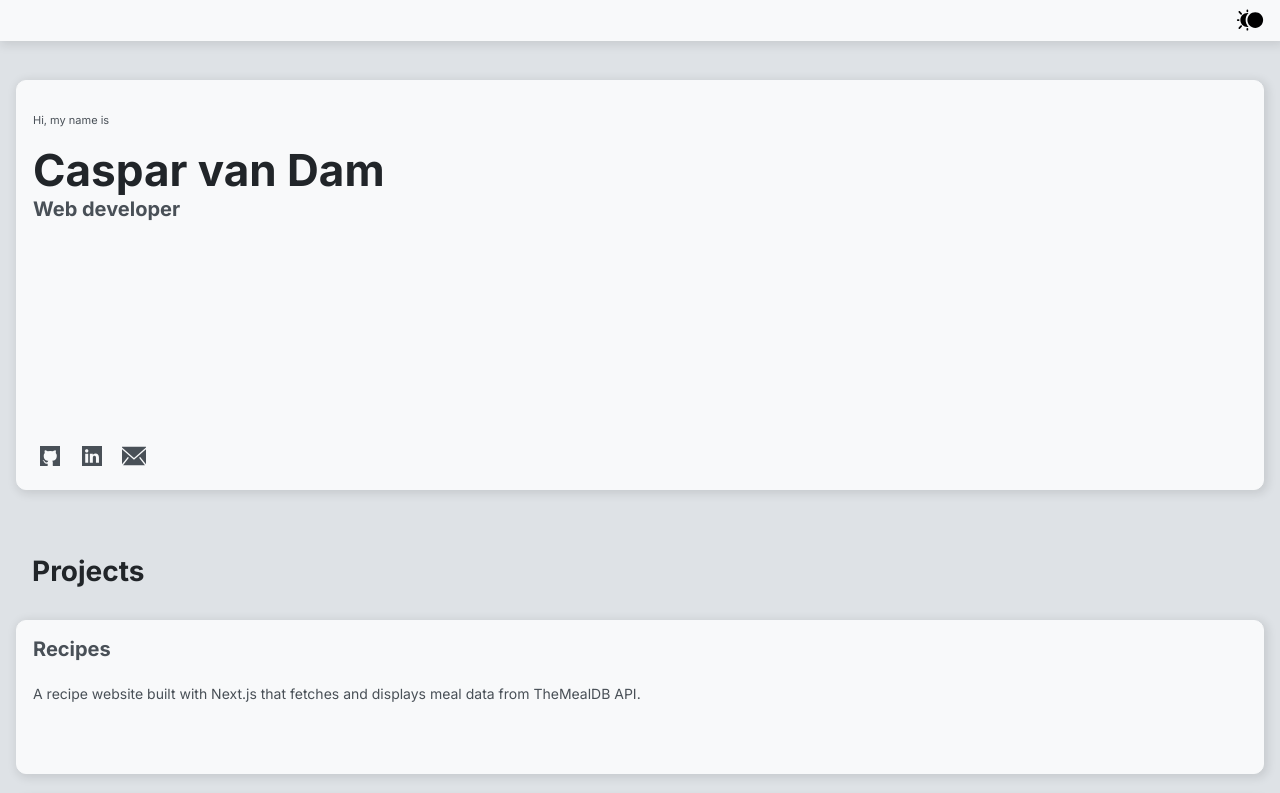
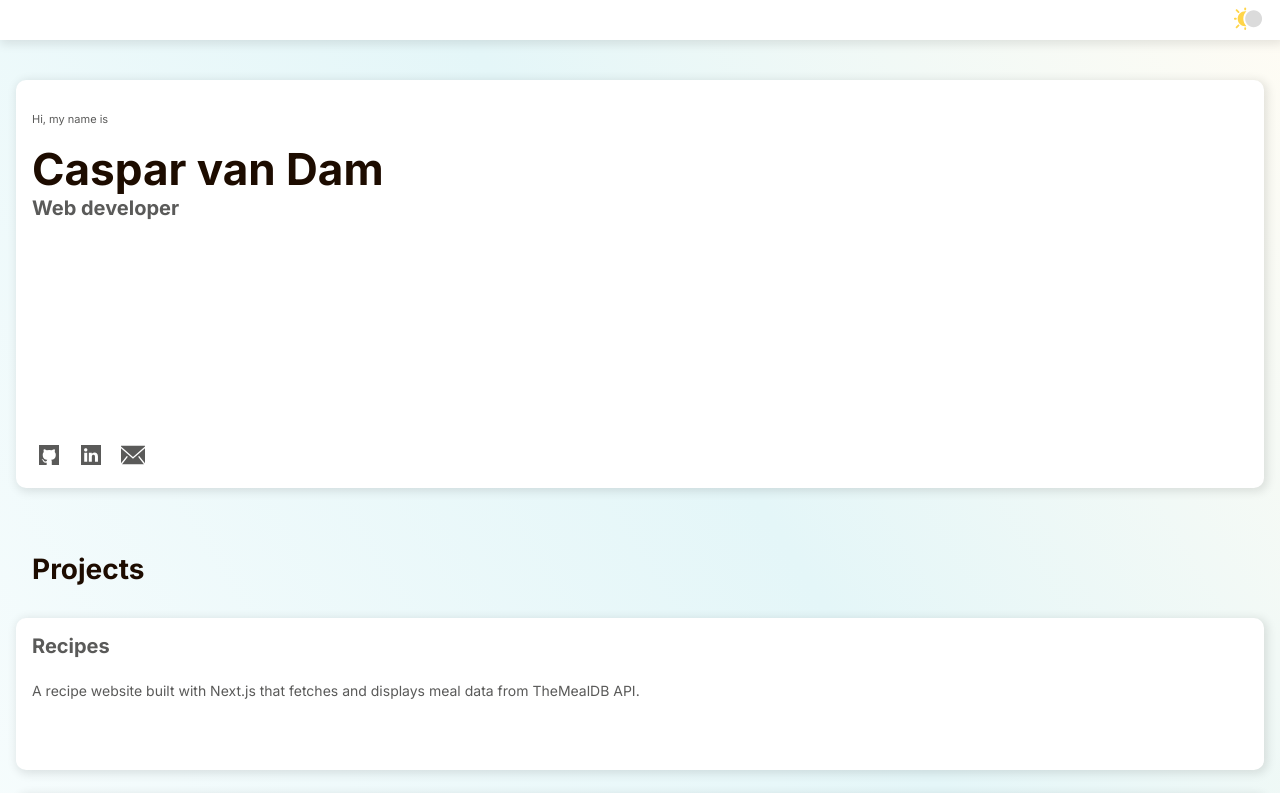
Before and after one commit to crvdam/portfolio_v3, a React (Vite) app in the folder portfolio_v3/: page / in a window 1280 px wide. Shown: the top 793 px of the page. Built offline with nearby package versions, Linux system fonts and the light colour scheme.

Commit message:
added color changer logic to app and header

```diff
--- a/portfolio_v3/src/App.tsx
+++ b/portfolio_v3/src/App.tsx
@@ -2,10 +2,201 @@ import "./App.css";
 import Header from "./Header/Header";
 import Main from "./Main/Main";
 import Footer from "./Footer/Footer";
-import { useState } from "react";
+import { useState, useEffect } from "react";
 
 function App() {
-  const [sliderPercentage, setSliderPercentage] = useState(0);
+  const [sliderPercentage, setSliderPercentage] = useState(() => {
+    const isDarkMode = window.matchMedia(
+      "(prefers-color-scheme: dark)",
+    ).matches;
+    return isDarkMode ? 25 : 75;
+  });
+
+  // Define 4 color presets (each with multiple CSS variables)
+  const presets = [
+    {
+      "--bg-gradient-1": "hsl(211.6, 44.2%, 91.6%)",
+      "--bg-gradient-2": "hsl(49, 68.4%, 57.8%)",
+      "--bg-gradient-3": "hsl(11.3, 75.1%, 47.3%)",
+      "--bg-secondary": "hsl(37.1, 100%, 93.3%)",
+      "--clr-header": "hsl(24.8, 100%, 5.7%)",
+      "--clr-text": "hsl(60, 0.6%, 35.1%)",
+    },
+    {
+      "--bg-gradient-1": "hsl(244, 89%, 7%)",
+      "--bg-gradient-2": "hsl(253.3, 100%, 3.5%)",
+      "--bg-gradient-3": "hsl(231.4, 100%, 2.7%)",
+      "--bg-secondary": "hsl(229, 30%, 22%)",
+      "--clr-header": "hsl(0, 0%, 97%)",
+      "--clr-text": "hsl(240, 6%, 89%)",
+    },
+    {
+      "--bg-gradient-1": "hsl(210, 4.3%, 9%)",
+      "--bg-gradient-2": "hsl(231.1, 32.3%, 37.1%)",
+      "--bg-gradient-3": "hsl(41.4, 12.1%, 46.9%)",
+      "--bg-secondary": "hsl(229, 30%, 22%)",
+      "--clr-header": "hsl(0, 0%, 91%)",
+      "--clr-text": "hsl(250, 18.2%, 74.1%)",
+    },
+    {
+      "--bg-gradient-1": "hsl(180, 100%, 99.8%)",
+      "--bg-gradient-2": "hsl(186, 58.8%, 93.3%))",
+      "--bg-gradient-3": "hsl(43.6, 100%, 97.8%)",
+      "--bg-secondary": "hsl(0, 0%, 100%)",
+      "--clr-header": "hsl(24.8, 100%, 5.7%)",
+      "--clr-text": "hsl(60, 0.6%, 35.1%)",
+    },
+  ];
+
+  const segmentBoundaries = [0, 25, 50, 75, 100];
+
+  // Helper function to convert HSL to RGB
+  const hslToRgb = (h, s, l) => {
+    s = s / 100;
+    l = l / 100;
+
+    const c = (1 - Math.abs(2 * l - 1)) * s;
+    const x = c * (1 - Math.abs(((h / 60) % 2) - 1));
+    const m = l - c / 2;
+
+    let r = 0,
+      g = 0,
+      b = 0;
+
+    if (0 <= h && h < 60) {
+      r = c;
+      g = x;
+      b = 0;
+    } else if (60 <= h && h < 120) {
+      r = x;
+      g = c;
+      b = 0;
+    } else if (120 <= h && h < 180) {
+      r = 0;
+      g = c;
+      b = x;
+    } else if (180 <= h && h < 240) {
+      r = 0;
+      g = x;
+      b = c;
+    } else if (240 <= h && h < 300) {
+      r = x;
+      g = 0;
+      b = c;
+    } else if (300 <= h && h < 360) {
+      r = c;
+      g = 0;
+      b = x;
+    }
+
+    return {
+      r: Math.round((r + m) * 255),
+      g: Math.round((g + m) * 255),
+      b: Math.round((b + m) * 255),
+    };
+  };
+
+  // Helper function to convert RGB to HSL
+  const rgbToHsl = (r, g, b) => {
+    r /= 255;
+    g /= 255;
+    b /= 255;
+
+    const max = Math.max(r, g, b);
+    const min = Math.min(r, g, b);
+    let h,
+      s,
+      l = (max + min) / 2;
+
+    if (max === min) {
+      h = s = 0;
+    } else {
+      const d = max - min;
+      s = l > 0.5 ? d / (2 - max - min) : d / (max + min);
+
+      switch (max) {
+        case r:
+          h = ((g - b) / d + (g < b ? 6 : 0)) / 6;
+          break;
+        case g:
+          h = ((b - r) / d + 2) / 6;
+          break;
+        case b:
+          h = ((r - g) / d + 4) / 6;
+          break;
+      }
+      h *= 360;
+    }
+
+    return { h, s: s * 100, l: l * 100 };
+  };
+
+  // Helper function to parse HSL string into components
+  const parseHSL = (hslString) => {
+    const match = hslString.match(
+      /hsl\((\d+\.?\d*),\s*(\d+\.?\d*)%,\s*(\d+\.?\d*)%\)/,
+    );
+    if (match) {
+      return {
+        h: parseFloat(match[1]),
+        s: parseFloat(match[2]),
+        l: parseFloat(match[3]),
+      };
+    }
+    return { h: 0, s: 0, l: 0 };
+  };
+
+  // Interpolate using RGB color space
+  const interpolateRGB = (color1, color2, factor) => {
+    const hsl1 = parseHSL(color1);
+    const hsl2 = parseHSL(color2);
+
+    const rgb1 = hslToRgb(hsl1.h, hsl1.s, hsl1.l);
+    const rgb2 = hslToRgb(hsl2.h, hsl2.s, hsl2.l);
+
+    const r = Math.round(rgb1.r + (rgb2.r - rgb1.r) * factor);
+    const g = Math.round(rgb1.g + (rgb2.g - rgb1.g) * factor);
+    const b = Math.round(rgb1.b + (rgb2.b - rgb1.b) * factor);
+
+    const hsl = rgbToHsl(r, g, b);
+    return `hsl(${hsl.h}, ${hsl.s}%, ${hsl.l}%)`;
+  };
+
+  useEffect(() => {
+    // Find which segment we're in
+    let segment = 0;
+    for (let i = 0; i < segmentBoundaries.length - 1; i++) {
+      if (
+        sliderPercentage >= segmentBoundaries[i] &&
+        sliderPercentage <= segmentBoundaries[i + 1]
+      ) {
+        segment = i;
+        break;
+      }
+    }
+
+    // For continuous loop: wrap from last preset back to first
+    const nextSegment = (segment + 1) % presets.length;
+
+    // Calculate interpolation factor (0 to 1) within the current segment
+    const segmentStart = segmentBoundaries[segment];
+    const segmentEnd = segmentBoundaries[segment + 1];
+    const segmentSize = segmentEnd - segmentStart;
+    const factor = (sliderPercentage - segmentStart) / segmentSize;
+
+    const currentPreset = presets[segment];
+    const nextPreset = presets[nextSegment];
+
+    // Interpolate and set each CSS variable using RGB interpolation
+    Object.keys(currentPreset).forEach((varName) => {
+      const interpolatedColor = interpolateRGB(
+        currentPreset[varName],
+        nextPreset[varName],
+        factor,
+      );
+      document.documentElement.style.setProperty(varName, interpolatedColor);
+    });
+  }, [sliderPercentage]);
 
   return (
     <>
--- a/portfolio_v3/src/Header/Header.css
+++ b/portfolio_v3/src/Header/Header.css
@@ -8,38 +8,77 @@ header {
   background-color: var(--bg-secondary);
   box-shadow: var(--box-shadow);
   border-bottom: 1px solid var(--clr-border);
-
-  svg {
-    height: 100%;
-    width: 100%;
-  }
 }
 
 .spacer {
   height: 4rem;
 }
 
-.slider-wrapper {
-  position: fixed;
-  right: 1rem;
-  top: 3.5rem;
-  padding: 2rem;
-  background-color: var(--bg-secondary);
+.colorchange-wrapper {
+  height: 120px;
+  width: 120px;
+  transform: translate(-5px, 100px);
+  margin-right: 1rem;
+  background: var(--bg-secondary);
+  border-radius: var(--border-radius);
   box-shadow: var(--box-shadow);
-  border-radius: var(--border-radius);
-  transform: scale(0);
   transform-origin: top right;
-  transition: transform 0.2s cubic-bezier(0.4, 0, 0.2, 1);
+  transition: transform 0.4s cubic-bezier(0.34, 1.56, 0.64, 1);
+
+  svg {
+    height: 100%;
+    width: 100%;
+  }
+
+  path.sun {
+    fill: rgb(255, 213, 73);
+  }
+
+  path.moon {
+    fill: rgb(219, 219, 219);
+  }
 }
 
-.slider-wrapper.active {
-  transition: transform 0.4s cubic-bezier(0.34, 1.56, 0.64, 1);
-  transform: scale(1);
+.colorchange-wrapper.minimized {
+  border-radius: unset;
+  box-shadow: unset;
+  transform: scale(0.25) translate(0, 170px);
+  transition: transform 0.2s cubic-bezier(0.4, 0, 0.2, 1);
+
+  .button-wrapper {
+    transform: scale(3) translate(-8px, -5px);
+  }
+}
+
+.button-wrapper {
+  height: 40px;
+  width: 40px;
+  position: absolute;
+  top: 50%;
+  left: 50%;
+  transform: translate(-50%, -50%);
+  transition: transform 0.2s cubic-bezier(0.4, 0, 0.2, 1);
+  z-index: 1;
 }
 
 .button-show-slider {
-  margin-right: 1rem;
-  height: 28px;
-  width: 28px;
-  z-index: 1;
+  height: 100%;
+  width: 100%;
 }
+
+.slider-wrapper {
+  position: absolute;
+  top: 50%;
+  left: 50%;
+  transform: translate(-50%, -50%);
+  opacity: 1;
+  transition: opacity 0.5s ease;
+}
+
+.colorchange-wrapper.minimized .slider-wrapper {
+  opacity: 0;
+  visibility: hidden;
+}
+
+.button-show-slider {
+}
--- a/portfolio_v3/src/Header/Header.tsx
+++ b/portfolio_v3/src/Header/Header.tsx
@@ -12,10 +12,13 @@ function Header({ onSliderChange }: HeaderProps) {
   return (
     <>
       <header>
+        <div className={`colorchange-wrapper ${showSlider ? "" : "minimized"}`}>
+          <div className="button-wrapper">
             <button
               className="button-show-slider"
               onClick={() => setShowSlider(!showSlider)}
             >
+              {/* prettier-ignore */}
               <svg
                   fill="#000000"
                   height="800px"
@@ -24,43 +27,26 @@ function Header({ onSliderChange }: HeaderProps) {
                   id="Icons"
                   xmlns="http://www.w3.org/2000/svg"
                   viewBox="0 0 32 32"
-          >
-            <g>
-              <path d="M13,7c-0.6,0-1-0.4-1-1V5c0-0.6,0.4-1,1-1s1,0.4,1,1v1C14,6.6,13.6,7,13,7z" />
-            </g>
-            <g>
-              <path
-                d="M5.9,9.9c-0.3,0-0.5-0.1-0.7-0.3L3.1,7.5c-0.4-0.4-0.4-1,0-1.4s1-0.4,1.4,0l2.1,2.1c0.4,0.4,0.4,1,0,1.4
-        C6.4,9.8,6.2,9.9,5.9,9.9z"
-              />
-            </g>
-            <g>
-              <path d="M3,17H2c-0.6,0-1-0.4-1-1s0.4-1,1-1h1c0.6,0,1,0.4,1,1S3.6,17,3,17z" />
-            </g>
-            <g>
-              <path
-                d="M3.8,26.2c-0.3,0-0.5-0.1-0.7-0.3c-0.4-0.4-0.4-1,0-1.4l2.1-2.1c0.4-0.4,1-0.4,1.4,0s0.4,1,0,1.4l-2.1,2.1
-        C4.3,26.1,4.1,26.2,3.8,26.2z"
-              />
-            </g>
-            <g>
-              <path d="M13,28c-0.6,0-1-0.4-1-1v-1c0-0.6,0.4-1,1-1s1,0.4,1,1v1C14,27.6,13.6,28,13,28z" />
-            </g>
-            <g>
-              <path d="M22,25c-5,0-9-4-9-9s4-9,9-9s9,4,9,9S27,25,22,25z" />
-            </g>
-            <path
-              d="M11,16c0-3.1,1.3-5.9,3.3-7.9C13.9,8,13.5,8,13,8c-4.4,0-8,3.6-8,8s3.6,8,8,8c0.5,0,0.9,0,1.3-0.1C12.3,21.9,11,19.1,11,16z
-      "
+                >{" "}
+                  <g><path className="sun" d="M13,7c-0.6,0-1-0.4-1-1V5c0-0.6,0.4-1,1-1s1,0.4,1,1v1C14,6.6,13.6,7,13,7z" /></g>
+                  <g><path className="sun" d="M5.9,9.9c-0.3,0-0.5-0.1-0.7-0.3L3.1,7.5c-0.4-0.4-0.4-1,0-1.4s1-0.4,1.4,0l2.1,2.1c0.4,0.4,0.4,1,0,1.4C6.4,9.8,6.2,9.9,5.9,9.9z"/></g>
+                  <g><path className="sun" d="M3,17H2c-0.6,0-1-0.4-1-1s0.4-1,1-1h1c0.6,0,1,0.4,1,1S3.6,17,3,17z" /></g>
+                  <g><path className="sun" d="M3.8,26.2c-0.3,0-0.5-0.1-0.7-0.3c-0.4-0.4-0.4-1,0-1.4l2.1-2.1c0.4-0.4,1-0.4,1.4,0s0.4,1,0,1.4l-2.1,2.1C4.3,26.1,4.1,26.2,3.8,26.2z" /></g>
+                  <g><path className="sun" d="M13,28c-0.6,0-1-0.4-1-1v-1c0-0.6,0.4-1,1-1s1,0.4,1,1v1C14,27.6,13.6,28,13,28z" /></g>
+                  <g><path className="moon" d="M22,25c-5,0-9-4-9-9s4-9,9-9s9,4,9,9S27,25,22,25z" /></g>
+                  <path className="sun" d="M11,16c0-3.1,1.3-5.9,3.3-7.9C13.9,8,13.5,8,13,8c-4.4,0-8,3.6-8,8s3.6,8,8,8c0.5,0,0.9,0,1.3-0.1C12.3,21.9,11,19.1,11,16z"
                   />
                 </svg>
             </button>
-      </header>
-      <div className="spacer"></div>
+          </div>
 
-      <div className={`slider-wrapper ${showSlider ? "active" : ""}`}>
+          <div className="slider-wrapper">
             <Slider onValueChange={onSliderChange} />
           </div>
+        </div>
+      </header>
+
+      <div className="spacer"></div>
     </>
   );
 }
--- a/portfolio_v3/src/index.css
+++ b/portfolio_v3/src/index.css
@@ -1,13 +1,21 @@
 :root {
   --bg-primary: #dee2e6;
+  --bg-gradient-1: #dee2e6;
+  --bg-gradient-2: #dee2e6;
+  --bg-gradient-3: #dee2e6;
   --bg-secondary: #f8f9fa;
   --clr-header: #212529;
   --clr-text: #495057;
-  --clr-border: #f8f9fa;
+  /* --clr-border: #f8f9fa; */
   --border-radius: 10px;
   --box-shadow: 2px 2px 10px 2px rgba(0, 0, 0, 0.1);
 
-  background-color: var(--bg-primary);
+  background: linear-gradient(
+    58deg,
+    var(--bg-gradient-1) 20%,
+    var(--bg-gradient-2) 70%,
+    var(--bg-gradient-3) 100%
+  );
   color: var(--clr-text);
 
   font-family: "Inter", sans-serif;
@@ -62,7 +70,7 @@ ul {
 
 .styled-list {
   list-style: disclosure-closed;
-  margin-left: 1rem;
+  margin-left: 1.5rem;
 
   li {
     margin: 10px 0;
```
Lines whose indentation alone changed are shown as unchanged.
